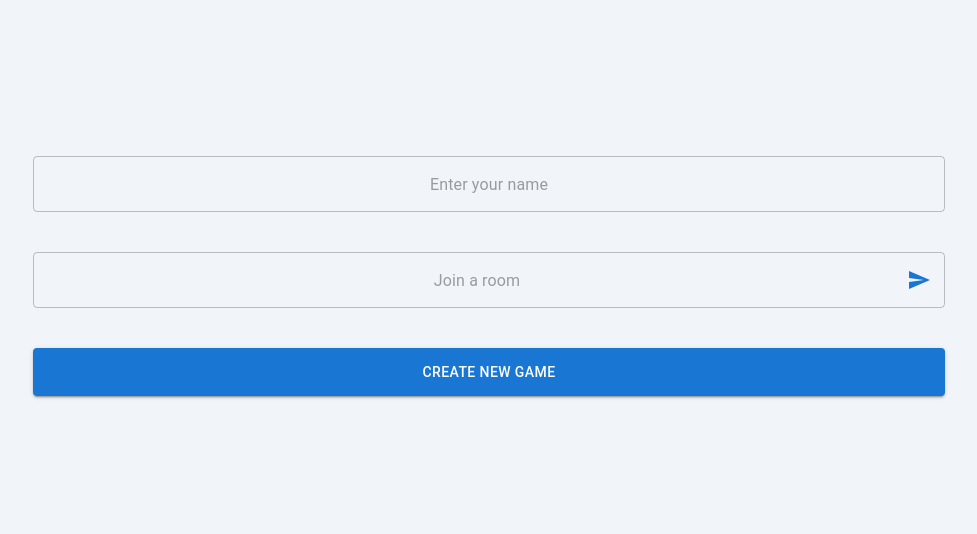
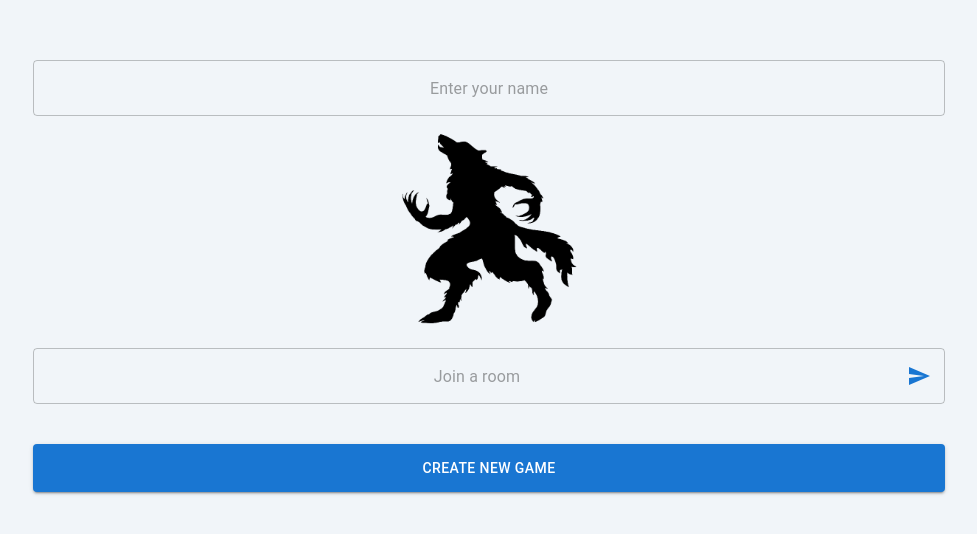
Before and after one commit to prashanthrebala/werewolf-client, a React (Create React App) app: page / in a window 1280 px wide. Shown: the part 124-658 px from the top of the page, without its empty margins (151-1128 px from the left). Built offline with nearby package versions, Linux system fonts and the light colour scheme; no server answers.

Commit message:
added image

```diff
--- a/src/components/Login.jsx
+++ b/src/components/Login.jsx
@@ -1,7 +1,8 @@
 import React from "react";
-import { Button, Grid, FormGroup, TextField } from "@mui/material";
+import { Button, Grid, FormGroup, TextField, Box } from "@mui/material";
 // import { io } from "socket.io-client";
 import { JoinRoom } from "./JoinRoom";
+import werewolf from "../assets/werewolf-logo.png";
 // import { v4 as uuid } from "uuid";
 
 export const Login = ({ id, setPlayerName, setRoomCode }) => {
@@ -60,6 +61,16 @@ export const Login = ({ id, setPlayerName, setRoomCode }) => {
 						sx={{ m: 3 }}
 						inputProps={{ style: { textAlign: "center" } }}
 					/>
+					<Box
+						sx={{
+							background: `url(${werewolf})`,
+							backgroundRepeat: "no-repeat",
+							backgroundSize: "contain",
+							backgroundPosition: "center",
+						}}
+						height={"12rem"}
+						width={"12rem"}
+					/>
 					<JoinRoom roomCodeRef={roomCodeRef} joinRoom={joinRoom} />
 					<Button
 						className="h-12 w-3/4"
```
Also changed, not shown: src/assets/werewolf-logo.png (added).
